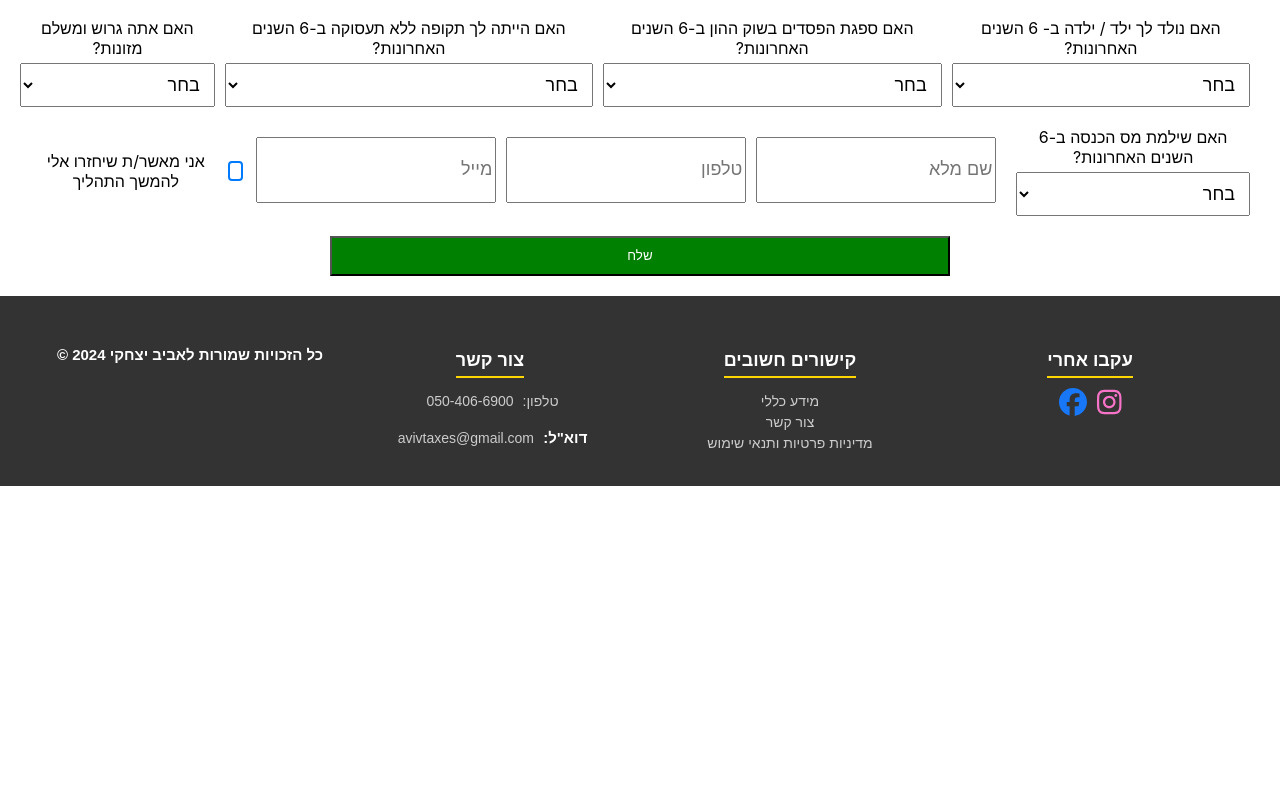
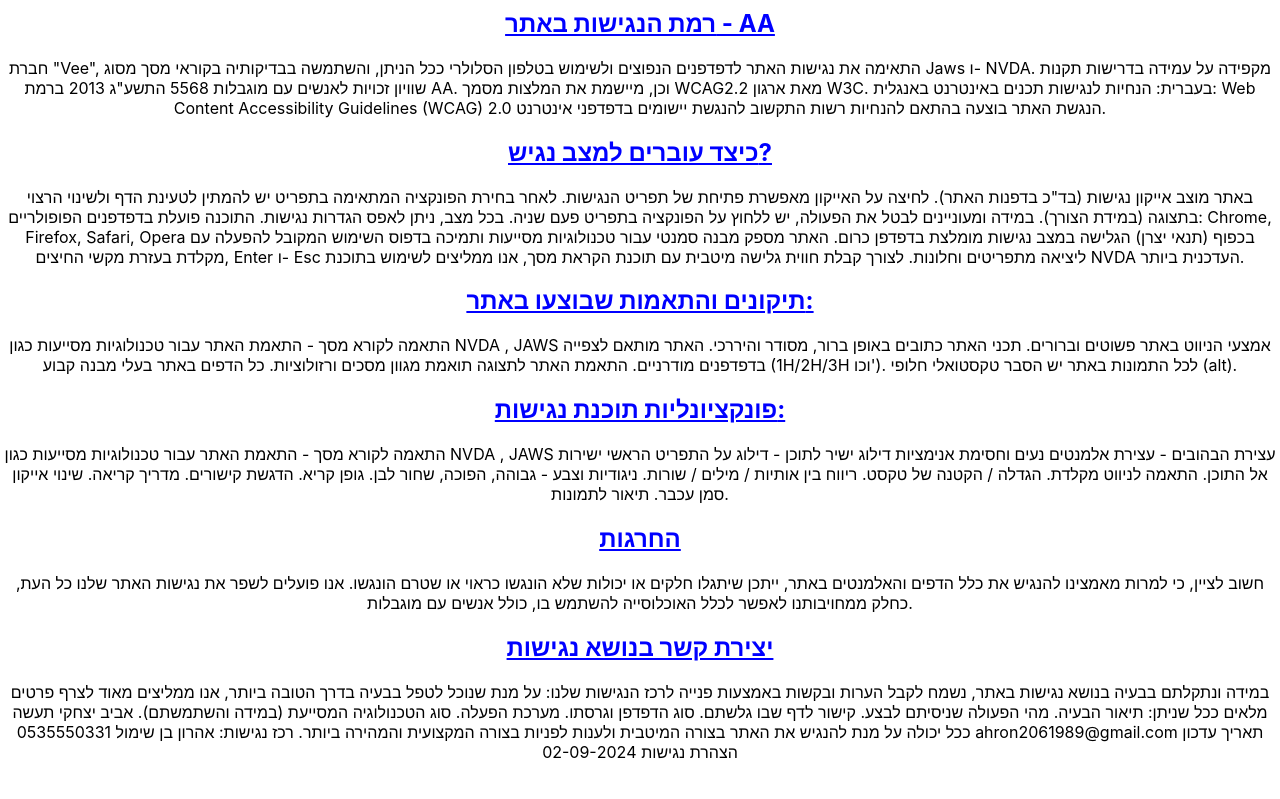
Before and after one commit to aharon2061989/avivItzhakiClient, a React (Create React App) app: page /Accessibility in a window 1280 px wide. Shown: the part 241-1040 px from the top of the page. Before the commit the page ends 800 px from the top, so only its background shows below. Built offline with nearby package versions, Linux system fonts and the light colour scheme.

Commit message:
a=AccessibilityCommit

```diff
--- a/public/index.html
+++ b/public/index.html
@@ -71,7 +71,6 @@
       })(document, document.head, document.body);
       </script>
 
-
     <link rel="apple-touch-icon" href="%PUBLIC_URL%/logo192.png" />
     <!--
       manifest.json provides metadata used when your web app is installed on a
--- a/src/App.js
+++ b/src/App.js
@@ -10,6 +10,7 @@
 import InformationGeneral from "./components/InformationGeneral";
 import PrivacyPolicy from "./components/PrivacyPolicy";
 import TaxCheckForm from "./components/TaxCheckForm";
+import Accessibility from "./components/Accessibility";
 
 function App() {
   return (
@@ -23,6 +24,7 @@
         <Route path="/SeverancePayInfo" element={<SeverancePayInfo/>} />
         <Route path="/InformationGeneral" element={<InformationGeneral/>} />
         <Route path="/PrivacyPolicy" element={<PrivacyPolicy/>} />
+        <Route path="Accessibility" element={<Accessibility/>} />
       </Routes>
       <TaxCheckForm/>
       <Footer/>
--- /dev/null
+++ b/src/components/Accessibility.js
@@ -0,0 +1,85 @@
+import React from "react";
+
+function Accessibility() {
+
+    return(
+        <div>
+            <h1>הצהרת נגישות</h1>
+            <p>
+                אביב יצחקי, אחראית על הקמת והפעלת אתר : https://www.avivtaxrefund.co.il. אנו רואים חשיבות רבה במתן שירות שוויוני לכלל האזרחים ובשיפור השירות הניתן לאזרחים עם מוגבלות.
+                אנו משקיעים משאבים רבים בהנגשת האתר והנכסים הדיגיטליים שלנו על מנת להפוך את שירותי החברה לזמינים יותר עבור אנשים עם מוגבלות.
+                במדינת ישראל כ-20 אחוזים מקרב האוכלוסייה הינם אנשים עם מוגבלות הזקוקים לנגישות דיגיטלית, על מנת לצרוך מידע ושירותים כללים.
+                הנגשת האתר של אביב יצחקי, נועדה להפוך אותו לזמין, ידידותי ונוח יותר לשימוש עבור אוכלוסיות עם צרכים מיוחדים, הנובעים בין היתר ממוגבלויות מוטוריות שונות,
+                לקויות קוגניטיביות, קוצר רואי, עיוורון או עיוורון צבעים, לקויות שמיעה וכן אוכלוסייה הנמנית על בני הגיל השלישי.
+                הנגשת אתר זה בוצעה על ידי חברת הנגשת האתרים "Vee הנגשת אתרים".
+            </p>
+            <h2>רמת הנגישות באתר - AA</h2>
+            <p>
+                חברת "Vee", התאימה את נגישות האתר לדפדפנים הנפוצים ולשימוש בטלפון הסלולרי ככל הניתן, והשתמשה בבדיקותיה בקוראי מסך מסוג Jaws ו- NVDA.
+                מקפידה על עמידה בדרישות תקנות שוויון זכויות לאנשים עם מוגבלות 5568 התשע"ג 2013 ברמת AA. וכן, מיישמת את המלצות מסמך WCAG2.2 מאת ארגון W3C.
+                בעברית: הנחיות לנגישות תכנים באינטרנט
+                באנגלית:  Web Content Accessibility Guidelines (WCAG) 2.0
+                הנגשת האתר בוצעה בהתאם להנחיות רשות התקשוב להנגשת יישומים בדפדפני אינטרנט.
+            </p>
+            <h2>כיצד עוברים למצב נגיש?</h2>
+            <p>
+                באתר מוצב אייקון נגישות (בד"כ בדפנות האתר). לחיצה על האייקון מאפשרת פתיחת של תפריט הנגישות. לאחר בחירת הפונקציה המתאימה בתפריט יש להמתין לטעינת הדף ולשינוי הרצוי בתצוגה (במידת הצורך).
+                במידה ומעוניינים לבטל את הפעולה, יש ללחוץ על הפונקציה בתפריט פעם שניה. בכל מצב, ניתן לאפס הגדרות נגישות.
+                התוכנה פועלת בדפדפנים הפופולריים: Chrome, Firefox, Safari, Opera בכפוף (תנאי יצרן) הגלישה במצב נגישות מומלצת בדפדפן כרום.
+                האתר מספק מבנה סמנטי עבור טכנולוגיות מסייעות ותמיכה בדפוס השימוש המקובל להפעלה עם מקלדת בעזרת מקשי החיצים, Enter ו- Esc ליציאה מתפריטים וחלונות.
+                לצורך קבלת חווית גלישה מיטבית עם תוכנת הקראת מסך, אנו ממליצים לשימוש בתוכנת  NVDA העדכנית ביותר.
+            </p>
+            <h2>תיקונים והתאמות שבוצעו באתר:</h2>
+            <p>
+                התאמה לקורא מסך - התאמת האתר עבור טכנולוגיות מסייעות כגון NVDA , JAWS
+                אמצעי הניווט באתר פשוטים וברורים.
+                תכני האתר כתובים באופן ברור, מסודר והיררכי.
+                האתר מותאם לצפייה בדפדפנים מודרניים.
+                התאמת האתר לתצוגה תואמת מגוון מסכים ורזולוציות.
+                כל הדפים באתר בעלי מבנה קבוע (1H/2H/3H וכו').
+                לכל התמונות באתר יש הסבר טקסטואלי חלופי (alt).
+            </p>
+            <h2>פונקציונליות תוכנת נגישות:</h2>
+            <p>
+                התאמה לקורא מסך - התאמת האתר עבור טכנולוגיות מסייעות כגון NVDA , JAWS
+                עצירת הבהובים - עצירת אלמנטים נעים וחסימת אנימציות
+                דילוג ישיר לתוכן - דילוג על התפריט הראשי ישירות אל התוכן.
+                התאמה לניווט מקלדת.
+                הגדלה / הקטנה של טקסט.
+                ריווח בין אותיות / מילים / שורות.
+                ניגודיות וצבע - גבוהה, הפוכה, שחור לבן.
+                גופן קריא.
+                הדגשת קישורים.
+                מדריך קריאה.
+                שינוי אייקון סמן עכבר.
+                תיאור לתמונות.
+            </p>
+            <h2>החרגות</h2>
+            <p>
+                חשוב לציין, כי למרות מאמצינו להנגיש את כלל הדפים והאלמנטים באתר, ייתכן שיתגלו חלקים או יכולות שלא הונגשו כראוי או שטרם הונגשו.
+                אנו פועלים לשפר את נגישות האתר שלנו כל העת, כחלק ממחויבותנו לאפשר לכלל האוכלוסייה להשתמש בו, כולל אנשים עם מוגבלות.
+            </p>
+            <h2>יצירת קשר בנושא נגישות</h2>
+            <p>
+                במידה ונתקלתם בבעיה בנושא נגישות באתר, נשמח לקבל הערות ובקשות באמצעות פנייה לרכז הנגישות שלנו:
+                על מנת שנוכל לטפל בבעיה בדרך הטובה ביותר, אנו ממליצים מאוד לצרף פרטים מלאים ככל שניתן:
+                תיאור הבעיה.
+                מהי הפעולה שניסיתם לבצע.
+                קישור לדף שבו גלשתם.
+                סוג הדפדפן וגרסתו.
+                מערכת הפעלה.
+                סוג הטכנולוגיה המסייעת (במידה והשתמשתם).
+                אביב יצחקי תעשה ככל יכולה על מנת להנגיש את האתר בצורה המיטבית ולענות לפניות בצורה המקצועית והמהירה ביותר.
+                רכז נגישות:
+                אהרון בן שימול
+                0535550331
+                ahron2061989@gmail.com
+                תאריך עדכון הצהרת נגישות 02-09-2024
+            </p>
+
+
+        </div>
+    )
+}
+
+export default Accessibility;
--- a/src/components/ContactForm.js
+++ b/src/components/ContactForm.js
@@ -25,7 +25,7 @@
             subject
         };
 
-        fetch('avivtaxes@gmail.com', {
+        fetch('https://aviv-itzhaki-server-42e652f01227.herokuapp.com/', {
             method: 'POST',
             headers: {
                 'Content-Type': 'application/json'
--- a/src/components/ContactPage.js
+++ b/src/components/ContactPage.js
@@ -25,7 +25,7 @@
             subject
         };
 
-        fetch('avivtaxes@gmail.com', {
+        fetch('https://aviv-itzhaki-server-42e652f01227.herokuapp.com/', {
             method: 'POST',
             headers: {
                 'Content-Type': 'application/json'
--- a/src/components/Footer.css
+++ b/src/components/Footer.css
@@ -17,7 +17,7 @@
 .footerSection {
     flex: 1;
     min-width: 200px;
-    margin: 10px 0;
+    margin: 10px 0px;
 }
 
 .footerSection h4 {
--- a/src/components/Footer.js
+++ b/src/components/Footer.js
@@ -25,7 +25,8 @@
                     <ul>
                         <li><Link to="/InformationGeneral#top" onClick={scrollToTop}>מידע כללי</Link></li>
                         <li><Link to="/ContactPage" onClick={scrollToTop}>צור קשר</Link></li>
-                        <li><Link to="/PrivacyPolicy" onClick={scrollToTop}>מדיניות פרטיות ותנאי שימוש</Link></li>
+                        <li><Link to="/PrivacyPolicy" onClick={scrollToTop}> תנאי שימוש</Link></li>
+                        <li><Link to="Accessibility" onClick={scrollToTop}>הצהרת נגישות</Link></li>
                     </ul>
                 </div>
                 <div className="footerSection">
--- a/src/components/TaxCheckForm.js
+++ b/src/components/TaxCheckForm.js
@@ -52,7 +52,7 @@
         console.log(formData);
 
 
-        fetch('avivtaxes@gmail.com' , {
+        fetch('http://localhost:8080/email/taxCheckForm' , {
             method: 'POST',
             headers: {
                 'Content-Type': 'application/json',
```
